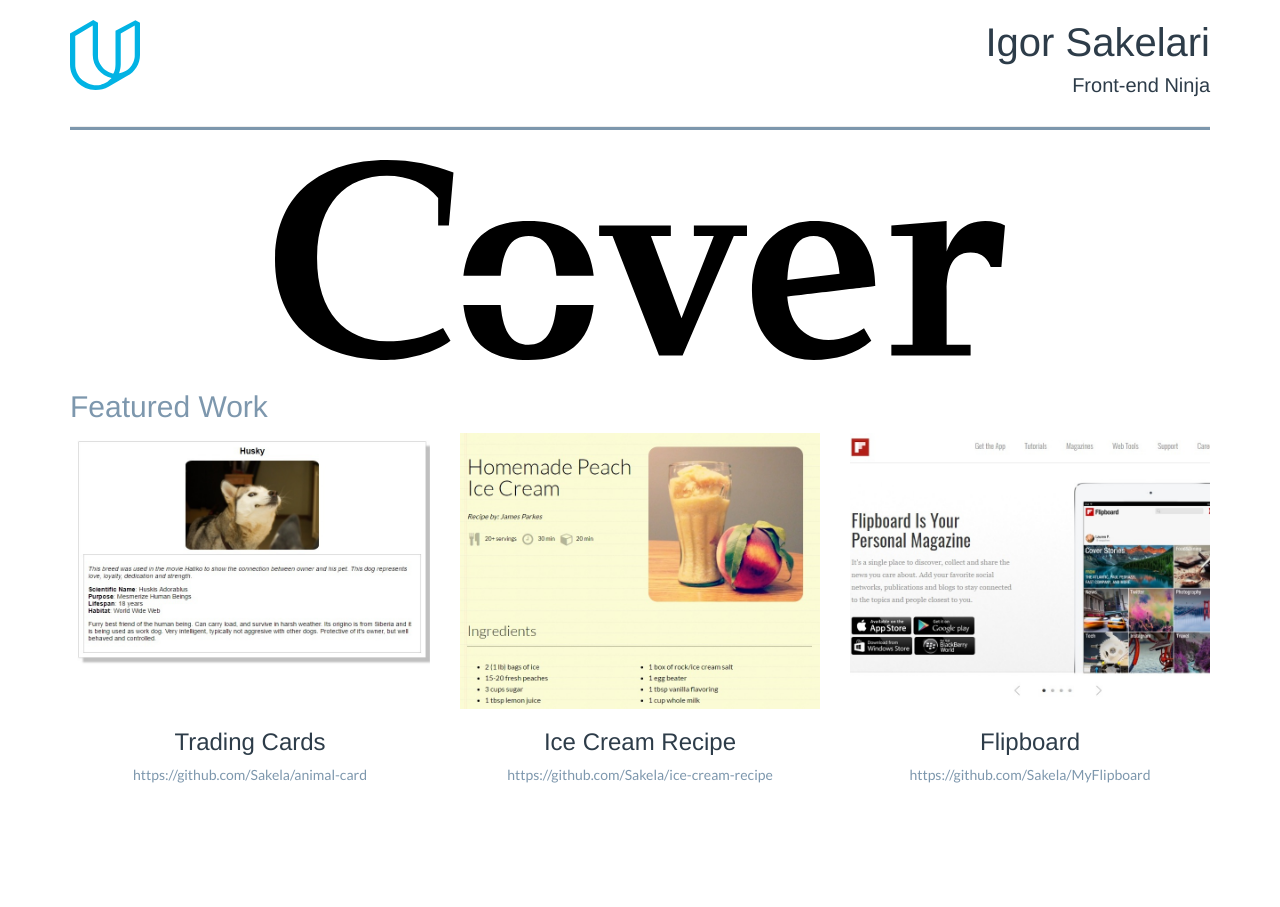
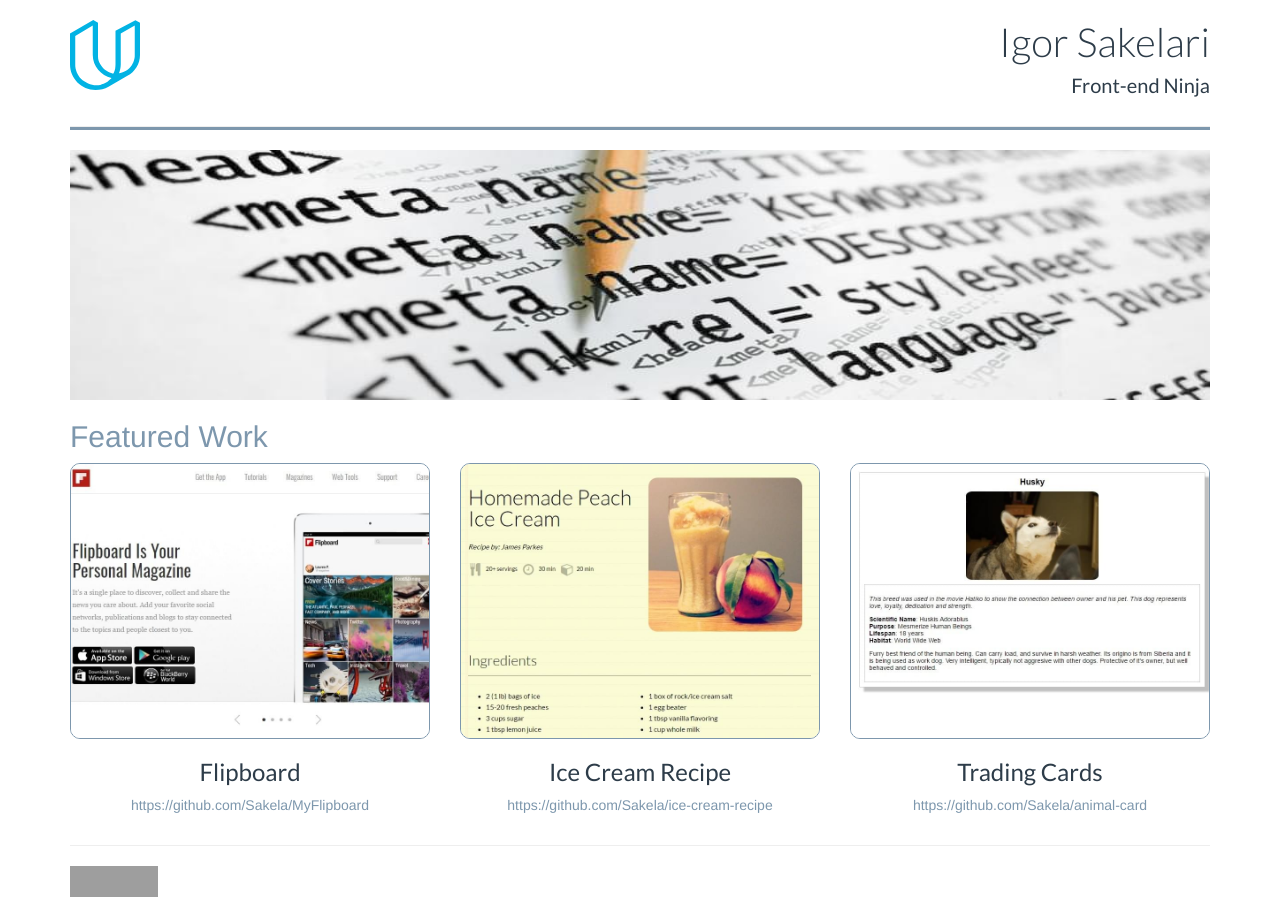
Before and after one commit to Sakela/my-portfolio, a website: page index.html in a window 1280 px wide. Before the commit the page ends 800 px from the top, so only its background shows below. Drawn offline with Linux system fonts and the light colour scheme; grey boxes are pictures that could not be loaded.

Commit message:
Compressed images using grunt and customized cover image

```diff
--- a/Gruntfile.js
+++ b/Gruntfile.js
@@ -1,5 +1,7 @@
 module.exports = function(grunt) {
     require('load-grunt-tasks')(grunt);
+
+    var mozjpeg = require('imagemin-mozjpeg');
 
     grunt.initConfig({
 		concat_css: {
@@ -7,10 +9,26 @@ module.exports = function(grunt) {
                 src: ["css/style.css" , "css/responsive.css"],
                 dest: "dist/css/styles.css"
 			}
-		}
+		},
+        imagemin: {                          // Task
+          static: {                          // Target
+            options: {                       // Target options
+              optimizationLevel: 3,
+              svgoPlugins: [{ removeViewBox: false }],
+              use: [mozjpeg()]
+            },
+            files: {                         // Dictionary of files
+              'dist/animal-card-small.jpg': 'images/animal-card.jpg',
+              'dist/ice-cream-recipe-small.jpg': 'images/ice-cream-recipe.jpg',
+              'dist/flipboard-small.jpg': 'images/flipboard.jpg',
+              'dist/cover-small.jpg' : 'images/cover.jpg' // 'destination': 'source'
+            }
+          }
+        }
 	});
 
     grunt.registerTask('default', [
-		'concat_css'
+		'concat_css',
+        'imagemin'
 	]);
 };
--- a/css/responsive.css
+++ b/css/responsive.css
@@ -1,10 +1,10 @@
 @media screen and (min-width: 495px) {
     .title {
-        font-size: 40px;
+        font-size: 30px;
     }
 
     header h4 {
-        font-size: 18px;
+        font-size: 17px;
     }
 
     .logo-image {
@@ -13,8 +13,7 @@
     }
 
     .section-main-image {
-        max-height: 150px;
-
+        max-height: 200px;
     }
 }
 
@@ -25,8 +24,11 @@
     }
 
     .section-main-image {
-        max-height: 200px;
+        max-height: 250px;
+    }
 
+    .title {
+        font-size: 40px;
     }
 
     header h4 {
--- a/css/style.css
+++ b/css/style.css
@@ -9,7 +9,7 @@
     box-sizing: border-box;
 }
 
-body {
+h1,h3,h4 {
     font-family: 'Lato', sans-serif;
     font-weight: 400;
     color: #2d3c49;
@@ -28,6 +28,11 @@ body {
 
 .text-mute {
     color: #7d97ad;
+}
+
+.line-thick {
+    background-color: #7d97ad;
+    height: 3px;
 }
 
 /*
@@ -59,15 +64,12 @@ header h4 {
  */
 
 .section-main-image {
-    max-height: 100px;
-    margin-top: 10px;
-    margin-bottom: 10px;
+    max-height: 150px;
+    width: 100vw;
 }
 
 hr {
-    color: #7d97ad;
     background-color: #7d97ad;
-    height: 3px;
 }
 
 a {
@@ -77,3 +79,8 @@ a {
 a:hover {
     text-decoration: none;
 }
+
+.border-highlight {
+    border: 1px solid #7d97ad;
+    border-radius: 10px;
+}
--- a/index.html
+++ b/index.html
@@ -5,18 +5,17 @@
       <meta charset="utf-8" />
       <meta name="viewport" content="width=device-width, initial-scale=1" />
       <meta http-equiv="X-UA-Compatible" content="IE=edge">
+      <link href="css/bootstrap.min.css" rel="stylesheet" />
+      <link href="https://fonts.googleapis.com/css?family=Lato:300,400" rel="stylesheet">
+      <link href="dist/css/styles.css" rel="stylesheet" />
       <script src="js/jquery-3.1.1.min.js"></script>
       <script src="js/bootstrap.min.js"></script>
-      <link href="https://fonts.googleapis.com/css?family=Lato:300,400" rel="stylesheet">
-      <link href="css/bootstrap.min.css" rel="stylesheet" />
-      <link href="dist/css/styles.css" rel="stylesheet" />
-
   </head>
   <body>
       <div class="container">
           <header class="row">
               <div class="col-xs-4 col-md-6">
-                  <img src="images/udacity.svg" class="img-responsive logo-image" />
+                  <img src="images/udacity.svg" class="img-responsive logo-image" alt="Udacity Logo" />
               </div>
               <div class="col-xs-8 col-md-6 text-right text-uppercase">
                   <h1 class="title text-light">Igor Sakelari</h1>
@@ -25,48 +24,70 @@
           </header>
           <div class="row">
               <div class="col-md-12">
-                  <hr>
+                  <hr class="line-thick">
               </div>
           </div>
-          <section class="row">
+          <figure class="row">
               <div class="col-md-12">
-                  <img src="images/cover_logo.svg" class="img-responsive section-main-image center-block" />
+                  <img src="dist/cover-small.jpg" class="img-responsive section-main-image center-block" alt="Cover Image" />
               </div>
-          </section>
+          </figure>
           <div class="row">
               <div class="col-md-12">
                   <h2 class="text-mute">Featured Work</h2>
               </div>
           </div>
-          <section class="row text-center works-section">
-              <article class="col-md-4">
-                  <img src="images/animal-card.jpg" alt="Animal Card" class="img-responsive" data-toggle="modal" data-target="#project1" />
+          <main class="row text-center works-section">
+              <section class="col-md-4">
+                  <img src="dist/flipboard-small.jpg"
+                            alt="Flipboard Homepage"
+                            class="img-responsive border-highlight"
+                            data-toggle="modal"
+                            data-target="#project1" />
+                  <h3 class="text-uppercase">Flipboard</h3>
+                  <p><a href="https://github.com/Sakela/MyFlipboard">https://github.com/Sakela/MyFlipboard</a></p>
+              </section>
+              <section class="col-md-4">
+                  <img src="dist/ice-cream-recipe-small.jpg"
+                            alt="Recipe"
+                            class="img-responsive border-highlight"
+                            data-toggle="modal"
+                            data-target="#project2" />
+                  <h3 class="text-uppercase">Ice Cream Recipe</h3>
+                  <p><a href="https://github.com/Sakela/ice-cream-recipe">https://github.com/Sakela/ice-cream-recipe</a></p>
+              </section>
+              <section class="col-md-4">
+                  <img src="dist/animal-card-small.jpg"
+                            alt="Animal Card"
+                            class="img-responsive border-highlight"
+                            data-toggle="modal"
+                            data-target="#project3" />
                   <h3 class="text-uppercase">Trading Cards</h3>
                   <p><a href="https://github.com/Sakela/animal-card">https://github.com/Sakela/animal-card</a></p>
-              </article>
-              <article class="col-md-4">
-                  <img src="images/ice-cream-recipe.jpg" alt="Recipe" class="img-responsive" data-toggle="modal" data-target="#project2" />
-                  <h3 class="text-uppercase">Ice Cream Recipe</h3>
-                  <p><a href="https://github.com/Sakela/ice-cream-recipe">https://github.com/Sakela/ice-cream-recipe</a></p>
-              </article>
-              <article class="col-md-4">
-                  <img src="images/flipboard.jpg" alt="Flipboard Homepage" class="img-responsive" data-toggle="modal" data-target="#project3" />
-                  <h3 class="text-uppercase">Flipboard</h3>
-                  <p><a href="https://github.com/Sakela/MyFlipboard">https://github.com/Sakela/MyFlipboard</a></p>
-              </article>
-          </section>
+              </section>
+          </main>
+          <div class="row">
+              <div class="col-md-12">
+                  <hr>
+              </div>
+          </div>
+          <footer>
+              <p>
+                  <a href="http://jigsaw.w3.org/css-validator/check/referer"><img style="border:0;width:88px;height:31px" src="http://jigsaw.w3.org/css-validator/images/vcss-blue" alt="Correct CSS!"</a>
+              </p>
+          </footer>
       </div>
 
       <!-- Modal -->
-      <div class="modal fade" id="project1" tabindex="-1" role="dialog" aria-labelledby="myModalLabel" aria-hidden="true">
+      <div class="modal fade" id="project1" tabindex="-1" role="dialog" aria-labelledby="myModalLabel1" aria-hidden="true">
           <div class="modal-dialog">
               <div class="modal-content">
                   <div class="modal-header">
-                      <h4 class="modal-title" id="myModalLabel">Trading Cards</h4>
+                      <h4 class="modal-title" id="myModalLabel1">Flipboard</h4>
                   </div>
                   <div class="modal-body">
-                      <img class="img-responsive" src="images/animal-card.jpg">
-                      This was my first project in this class. I learned a lot about HTML and CSS.
+                      <img class="img-responsive" src="dist/flipboard-small.jpg" alt="Flipboard Homepage">
+                      One of my earliest projects done with CodeAcademy. I have used bootstrap and carousel technique on it.
                   </div>
                   <div class="modal-footer">
                       <button type="button" class="btn btn-default" data-dismiss="modal">Close</button>
@@ -75,14 +96,14 @@
           </div>
       </div>
 
-      <div class="modal fade" id="project2" tabindex="-1" role="dialog" aria-labelledby="myModalLabel" aria-hidden="true">
+      <div class="modal fade" id="project2" tabindex="-1" role="dialog" aria-labelledby="myModalLabel2" aria-hidden="true">
           <div class="modal-dialog">
               <div class="modal-content">
                   <div class="modal-header">
-                      <h4 class="modal-title" id="myModalLabel">Ice Cream Recipe</h4>
+                      <h4 class="modal-title" id="myModalLabel2">Ice Cream Recipe</h4>
                   </div>
                   <div class="modal-body">
-                      <img class="img-responsive" src="images/ice-cream-recipe.jpg">
+                      <img class="img-responsive" src="dist/ice-cream-recipe-small.jpg" alt="Recipe">
                       One of the quiz projects with Udacity.
                   </div>
                   <div class="modal-footer">
@@ -92,15 +113,15 @@
           </div>
       </div>
 
-      <div class="modal fade" id="project3" tabindex="-1" role="dialog" aria-labelledby="myModalLabel" aria-hidden="true">
+      <div class="modal fade" id="project3" tabindex="-1" role="dialog" aria-labelledby="myModalLabel3" aria-hidden="true">
           <div class="modal-dialog">
               <div class="modal-content">
                   <div class="modal-header">
-                      <h4 class="modal-title" id="myModalLabel">Flipboard</h4>
+                      <h4 class="modal-title" id="myModalLabel3">Trading Cards</h4>
                   </div>
                   <div class="modal-body">
-                      <img class="img-responsive" src="images/flipboard.jpg">
-                      One of my earliest projects done with CodeAcademy. I have used bootstrap and carousel technique on it.
+                      <img class="img-responsive" src="dist/animal-card-small.jpg" alt="Animal Card">
+                      This was my first project in this class. I learned a lot about HTML and CSS.
                   </div>
                   <div class="modal-footer">
                       <button type="button" class="btn btn-default" data-dismiss="modal">Close</button>
--- a/package.json
+++ b/package.json
@@ -23,7 +23,11 @@
   "devDependencies": {
     "grunt": "^1.0.1",
     "grunt-concat-css": "^0.3.1",
+    "grunt-contrib-imagemin": "^1.0.1",
     "grunt-sass": "^2.0.0",
     "load-grunt-tasks": "^3.5.2"
+  },
+  "dependencies": {
+    "imagemin-mozjpeg": "^6.0.0"
   }
 }
```
Also changed, not shown: dist/animal-card-small.jpg (added), dist/cover-small.jpg (added), dist/css/styles.css, dist/flipboard-small.jpg (added), dist/ice-cream-recipe-small.jpg (added), images/animal-card.png (deleted), images/cover.jpg (added), images/cover_logo.svg (deleted), images/flipboard.png (deleted), images/ice-cream-recipe.png (deleted).
